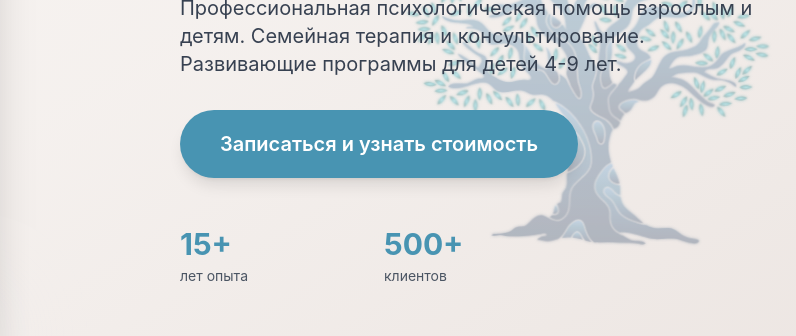
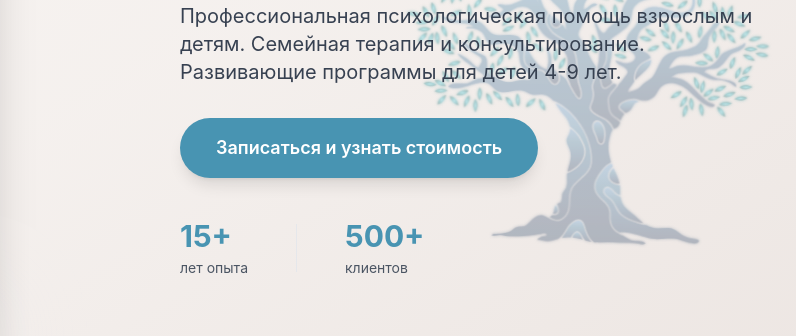
Before and after one commit to RomanS7997/psychology-site, an Astro site: page / in a window 1280 px wide. Shown: the part 332-668 px from the top of the page, 484-1280 px from the left. Built offline with nearby package versions, Linux system fonts and the light colour scheme; Astro itself is replaced by a stand-in of ours.

Commit message:
Hero: rebalance CTA and stats after removing the third counter

```diff
--- a/src/components/NewHero.astro
+++ b/src/components/NewHero.astro
@@ -312,23 +312,22 @@ const { title, subtitle } = Astro.props;
         </p>
 
         <!-- CTA -->
-        <div class="cta-stack space-y-3 flex flex-col items-center lg:items-start">
+        <div class="cta-stack flex flex-col items-center lg:items-start">
           <button
             onclick="openBookingModal()"
-            class="inline-flex items-center justify-center px-10 py-5 bg-[#4894B2] hover:bg-[#18698F] text-white font-semibold rounded-full transition-all duration-300 shadow-lg hover:shadow-xl hover:scale-105 text-xl w-full sm:w-auto"
+            class="inline-flex items-center justify-center px-9 py-4 bg-[#4894B2] hover:bg-[#18698F] text-white font-semibold rounded-full transition-all duration-300 shadow-lg hover:shadow-xl hover:scale-105 text-lg w-full sm:w-auto"
           >
             Записаться и узнать стоимость
           </button>
         </div>
 
-
-
         <!-- Stats or features -->
-        <div class="mt-12 grid grid-cols-2 gap-6 max-w-sm mx-auto lg:mx-0" data-stagger>
+        <div class="mt-10 flex items-center justify-center lg:justify-start gap-8 sm:gap-12" data-stagger>
           <div class="text-center lg:text-left">
             <div class="text-3xl font-bold text-[#4894B2] mb-1" data-counter="15" data-suffix="+">0</div>
             <div class="text-sm text-gray-600">лет опыта</div>
           </div>
+          <div class="w-px h-12 bg-gray-200"></div>
           <div class="text-center lg:text-left">
             <div class="text-3xl font-bold text-[#4894B2] mb-1" data-counter="500" data-suffix="+">0</div>
             <div class="text-sm text-gray-600">клиентов</div>
```
